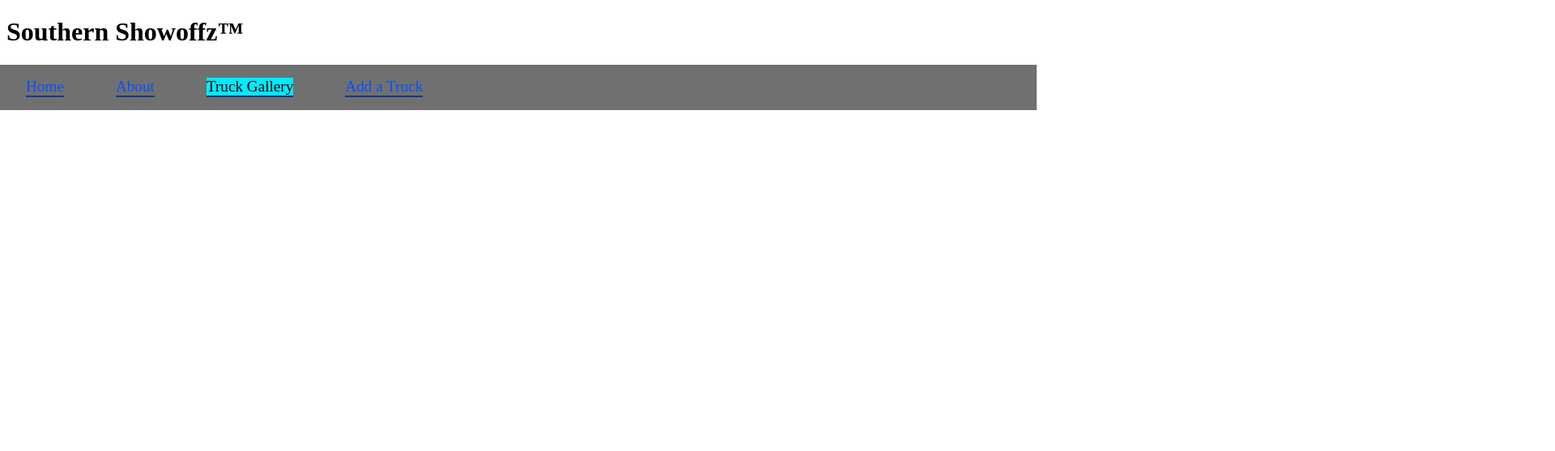
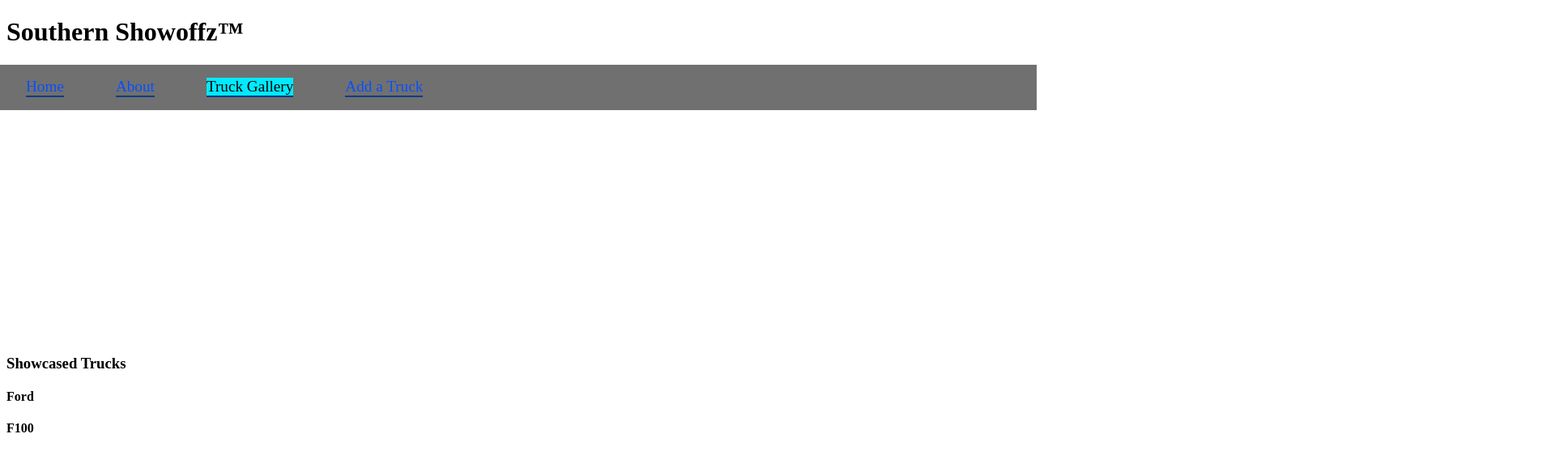
Before and after one commit to Josec1997/phase-2-final-project, a React (Create React App) app in the folder phase-2-final-project/: page /truckGallery in a window 1280 px wide. Before the commit this address had no page. Shown: the top 557 px of the page at 81% size, 1920 px wide, since content can reach past the window. Built offline with nearby package versions, Linux system fonts and the light colour scheme; data requests are answered from the project's data file; the HTML template or start-up script is replaced by a standard one.

Commit message:
trucks on browser fix

```diff
--- a/phase-2-final-project/src/App.js
+++ b/phase-2-final-project/src/App.js
@@ -30,7 +30,7 @@ function App() {
         <Route path="/about">
             <About />
         </Route>
-        <Route path="/trucks">
+        <Route path="/truckGallery">
             <TruckContainer trucks={trucks}/>
         </Route>
         <Route exact path="/">
```
